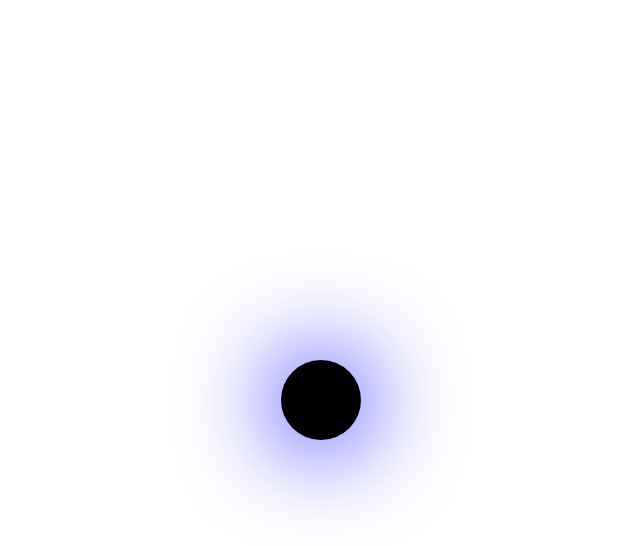
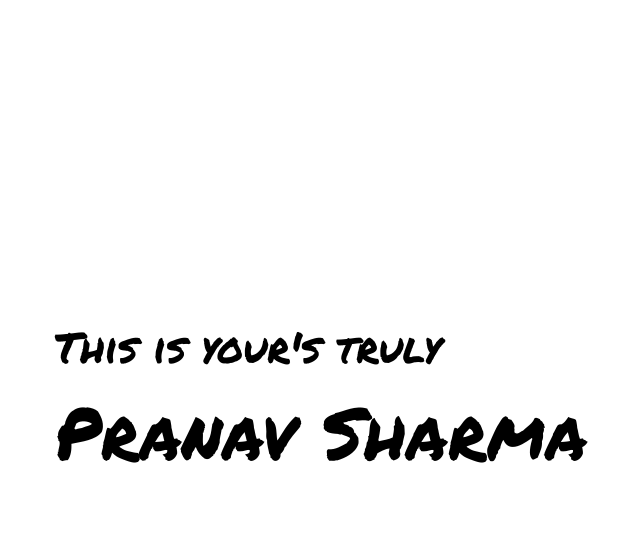
Before and after one commit to Cyberpunkpranav/3D_portfolio, a Next.js app: page / in a window 1280 px wide. Shown: the top 546 px of the page, without its empty margins (319-959 px from the left). Built offline with nearby package versions, Linux system fonts and the light colour scheme.

Commit message:
intro animation

```diff
--- a/app/globals.css
+++ b/app/globals.css
@@ -9,6 +9,9 @@
   --black: #000000;
   --sparkles-top:0;
   --sparkles-left:0;
+  --sparkles-size:1vh;
+  --sparkles-duration:1s;
+  --sparkles-delay:0.5s;
 }
 * {
   box-sizing: border-box;
--- a/app/page.js
+++ b/app/page.js
@@ -6,101 +6,31 @@ import { ScrollTrigger } from "gsap/ScrollTrigger";
 import { useGSAP } from "@gsap/react";
 
 export default function Home() {
-  const [sparkles,setsparkles]=useState([
-    {
-      x:0,
-      y:0
-    },
-    {
-      x:0,
-      y:10
-    },
-    {
-      x:0,
-      y:20
-    },
-    {
-      x:0,
-      y:30
-    },
-    {
-      x:0,
-      y:40
-    },
-    {
-      x:0,
-      y:50
-    },
-    {
-      x:0,
-      y:60
-    },
-    {
-      x:0,
-      y:70
-    },
-    {
-      x:0,
-      y:80
-    },
-    {
-      x:0,
-      y:90
-    },
-    {
-      x:0,
-      y:100
+  const [sparkles,setsparkles]=useState([])
+  const [sparkleColors,setSparkleColors] = useState(["#08090b","#0c6da1","#0caad8","#0b5771","#09375a","#061b33","#09303c","#657171","#373a3c","#748c8c"])
+  const SparklesGeneration = (number)=>{
+    let arr = []
+
+    for(let i=0;i<number;i++){
+      const x=  Math.round(Math.random()*100)
+      const y=  Math.round(Math.random()*100)
+      const size=Math.round(Math.random()*10)
+      const delay = Math.random()*1
+      const duration = Math.random()*2
+      arr.push({x:x,y:y,size:size,delay:delay,duration:duration})
     }
-  ])
+    return arr
+  }
+  useEffect(()=>{
+    setsparkles(SparklesGeneration(200))
+  },[])
   useGSAP(()=>{
-    // .to('#bee-animate2', {
-    //   paddingLeft:'25%',
-    // },0).to('#bee-animate2',{
-    //   opacity: 1,
-    // },0.5).to('#bee-animate3',{
-    //   left:'25%',
-    //   paddingLeft:'25%',
-    // },1).to('#bee-animate3',{
-    //   opacity: 1,
-    // },1.5)
-    if (typeof window !== "undefined") {
-      gsap.registerPlugin(ScrollTrigger);
-      const bee = gsap.timeline();
-      bee.to('#blast',{
-        width: "100vh",
-        height: "100vh",
-      }).to('#cover',{
-        opacity:1
-      })
-      ScrollTrigger.create({
-          animation: bee,
-          trigger: "#bee-animate",
-          start: "top top",
-          end: "+=1000vh center",
-          scrub: 2,
-          pin:'#bee-animate',
-          markers:false,
-          pinSpacer:false
-      })
-    }
+
   })
-
+  console.log();
 
   return (
     <div id="bee-animate" className={styles.bee_animate}>
-    {/*
-    <div id="bee-animate1" className={`${styles['bee-animate1']} section`}>
-    <img className={styles['bee-animate1-image']}  src="/creatives/bumblebee.png"/>
-    </div>
-    <div id="bee-animate2" className={`${styles['bee-animate2']} section`}>
-    <img className={styles['bee-animate2-image']} src="/creatives/bumblebee_active.png"/>
-    </div>
-    <div id="bee-animate3" className={`${styles['bee-animate3']} section`}>
-    <div className="relative">
-    <img className={styles['bee-animate3-image']}  src="/creatives/bumblebee_active_2.png"/>
-    </div>
-    </div>
-    */}
     <div id="blast" className={styles.blast}></div>
     {
       sparkles.map((data,i)=>(
@@ -108,13 +38,23 @@ export default function Home() {
         style={{
           "--sparkles-top": `${data.x}%`,
           "--sparkles-left": `${data.y}%`,
+          "--sparkles-size": `${data.size}vh`,
+          "--sparkles-delay": `${data.delay}s`,
+          "--sparkles-duration": `${data.duration}s`,
+          backgroundColor:`${sparkleColors[Math.round(Math.random(sparkleColors)*sparkleColors.length)]}`,
+          boxShadow:`0px 0px 1px 4px ${sparkleColors[Math.round(Math.random(sparkleColors)*sparkleColors.length)]}`
         }} className={styles.sparkles}></div>
       ))
     }
-    {/* <div id="cover" className={styles.cover}>
+    <div id="cover" className={styles.cover}>
+      <div className={`${styles.content} grid place-items-center relative h-full w-full`}>
+        <div>
       <div className={styles.caption}>This is your's truly</div>
       <div className={styles.name}>Pranav Sharma</div>
-    </div> */}
+      </div>
+      </div>
+
+    </div>
     </div>
   )
 }
--- a/app/page.module.css
+++ b/app/page.module.css
@@ -12,114 +12,127 @@ background-color: var(--white);
     font-size: 108px;
   }
 }
-.bee_animate{
-  position: relative;
-  height: 100vh;
-  width: 100%;
-  /* background-color: var(--white); */
-}
-.bee-animate2,.bee-animate3{
-  position: absolute;
-  bottom:0;
-  left:0;
-  right:0;
-  background-color: var(--white);
-}
-
-.bee-animate2{
-  opacity: 0;
-  box-sizing: border-box;
-  /* background-color: red; */
-  overflow: hidden;
-}
-.cracked_floor{
-  position: absolute;
-  bottom:-5%;
-  left:50%;
-  transform: translateX(-50%) translateY(-5%);
-  width:40vh;
-  z-index: 5;
-}
-.bee-animate3{
-  opacity: 0;
-  box-sizing: border-box;
-  /* background-color: yellow; */
-  overflow: hidden;
-  z-index: 15;
-}
-.bee-animate1-image{
-  width:70vh;
-}
-.bee-animate2-image{
-  position: relative;
-  width:70vh;
-  z-index: 10;
-}
-.bee-animate3-image{
-  width:80vh;
-}
-.bee-image{
-  height: 100vh;
-  width: auto;
-  margin: 0 auto;
-}
 .blast{
-  width: 10vh;
-  height: 10vh;
-  box-shadow: 0px 2px 100px 4px blue;
+  width: 0;
+  height: 0;
+  box-shadow: 0 0 5px #0caad8, 0 0 10px #0c6da1, 0 0 20px #0b5771, 0 0 30px #09375a, 0 0 40px #061b33, 0 0 50px #09303c, 0 0 60px #748c8c, 0 0 70px #657171, 0 0 80px #373a3c, 0 0 90px #08090b;
   z-index: 100;
   position: absolute;
   border-radius: 50%;
   top:50%;
   left:50%;
   transform: translate(-50%,-50%);
-  background-color: black;
+  background: radial-gradient(circle, #0caad8 0%, #0c6da1 12%, #0b5771 25%, #09375a 37%, #061b33 50%, #09303c 62%, #748c8c 75%, #657171 87%, #373a3c 93%, #08090b 100%);
+  animation: explode 3s 0s forwards;
 }
 .cover{
-  height: 100vh;
-  width: 100%;
-  opacity: 0;
+  height: 0;
+  width: 0;
   position: absolute;
-  left: 0;
-  top: 0;
-  right: 0;
-  background-color: black;
+  left: 50%;
+  top: 50%;
   z-index: 200;
+  background-color: white;
+  transform: translate(-50%,-50%);
+  transition: all 0.1s;
+  border-radius: 50%;
+  animation: visible 1s ease 2s forwards;
+
 }
 .sparkles{
   position: absolute;
-  background-color: black;
   border-radius: 50%;
-  height: 5vh;
-  width: 5vh;
+  opacity: 0;
+  height: var(--sparkles-size);
+  width: var(--sparkles-size);
   top: var(--sparkles-top);
   left: var(--sparkles-left);
-  animation: imposed 5s ease 0s forwards;
+  animation: imposed var(--sparkles-duration) ease var(--sparkles-delay) forwards;
+}
+.content{
+  opacity: 0;
+  animation: expose 1s ease 3s forwards;
 }
 .caption{
-  display: grid;
-  place-items: center;
   font-size: 42px;
 }
 .name{
-  display: grid;
-  place-items: center;
   font-size: 72px;
+  color: black;
 }
 
+@keyframes expose {
+  from{
+    opacity: 0;
+  }to{
+    opacity: 1;
+  }
+}
+@keyframes visible{
+0%{
+  width:0vh;
+  height:0vh;
+  border-radius: 50%;
+  box-shadow: 0 0 15px #0caad8, 0 0 50px #0c6da1, 0 0 70px #0b5771, 0 0 50px #09375a, 0 0 60px #061b33, 0 0 60px #09303c, 0 0 60px #748c8c, 0 0 70px #657171, 0 0 80px #373a3c, 0 0 90px #08090b;
+}
+25%{
+  /* width:30vh;
+  height:30vh; */
+  border-radius: 50%;
+  box-shadow: 0 0 15px 10px #0caad8, 0 0 50px 20px #0c6da1, 0 0 70px 30px #0b5771, 0 0 50px 20px #09375a, 0 0 60px 25px #061b33, 0 0 60px 25px #09303c, 0 0 60px 30px #748c8c, 0 0 70px 35px #657171, 0 0 80px 40px #373a3c, 0 0 90px 50px #08090b;
+}
+50%{
+  /* height: 50vh;
+  width: 50vh; */
+  border-radius: 50%;
+  box-shadow: 0 0 15px 30px #0caad8, 0 0 50px 60px #0c6da1, 0 0 70px 90px #0b5771, 0 0 50px 80px #09375a, 0 0 60px 100px #061b33, 0 0 60px 100px #09303c, 0 0 60px 120px #748c8c, 0 0 70px 140px #657171, 0 0 80px 160px #373a3c, 0 0 90px 180px #08090b;
+}
+75%{
+  height: 100vh;
+  width: 100vh;
+  border-radius: 50%;
+  box-shadow: 0 0 30px 60px #0caad8, 0 0 60px 120px #0c6da1, 0 0 90px 180px #0caad8, 0 0 80px 160px #09375a, 0 0 100px 200px #ffffff, 0 0 100px 220px #0caad8, 0 0 120px 240px #0caad8, 0 0 140px 280px #dcdcdc, 0 0 160px 300px #ffffff, 0 0 180px 360px #0caad8;
+
+}
+90%{
+  height: 100vh;
+  width: 100vh;
+  border-radius: 50%;
+  box-shadow: 0 0 10px 3px #ffff;
+
+}
+100%{
+  height: 100%;
+  width: 100%;
+  border-radius: 0;
+  box-shadow:none;
+}
+}
+@keyframes explode{
+  from{
+    height: 0;
+    width: 0;
+  }
+  to{
+    height: 50vh;
+    width: 50vh;
+  }
+}
 @keyframes imposed {
     from{
       top: var(--sparkles-top);
       left: var(--sparkles-left);
-      height: 0vh;
-      width:0vh;
+      height: var(--sparkles-size);
+      width:var(--sparkles-size);
+      opacity: 0;
       transform: translate(0%,0%);
     }
     to{
       top: 50%;
       left: 50%;
-      height: 5vh;
-      width: 5vh;
+      height: 0vh;
+      width: 0vh;
+      opacity: 1;
       transform: translate(-50%,-50%);
       background-color: black;
     }
```
